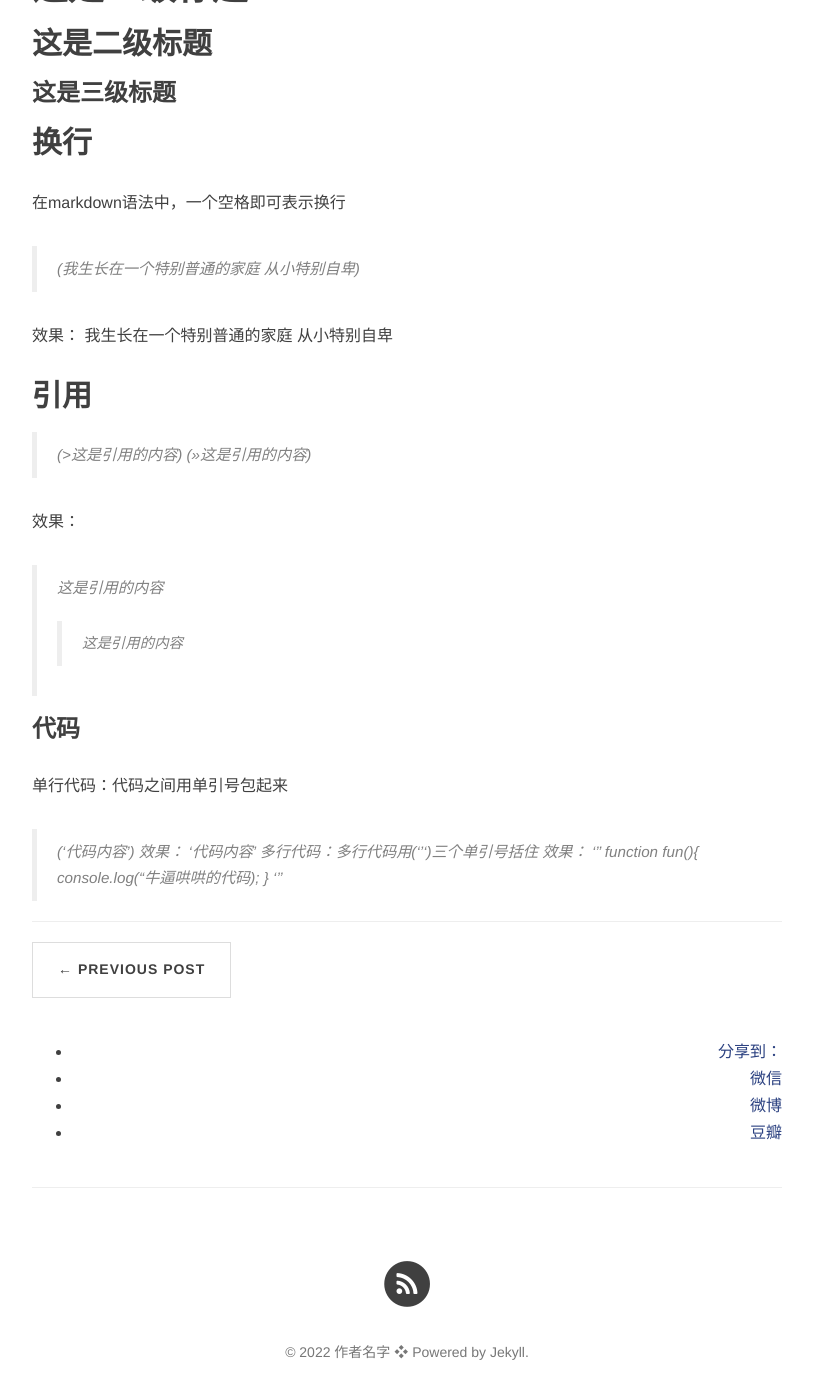
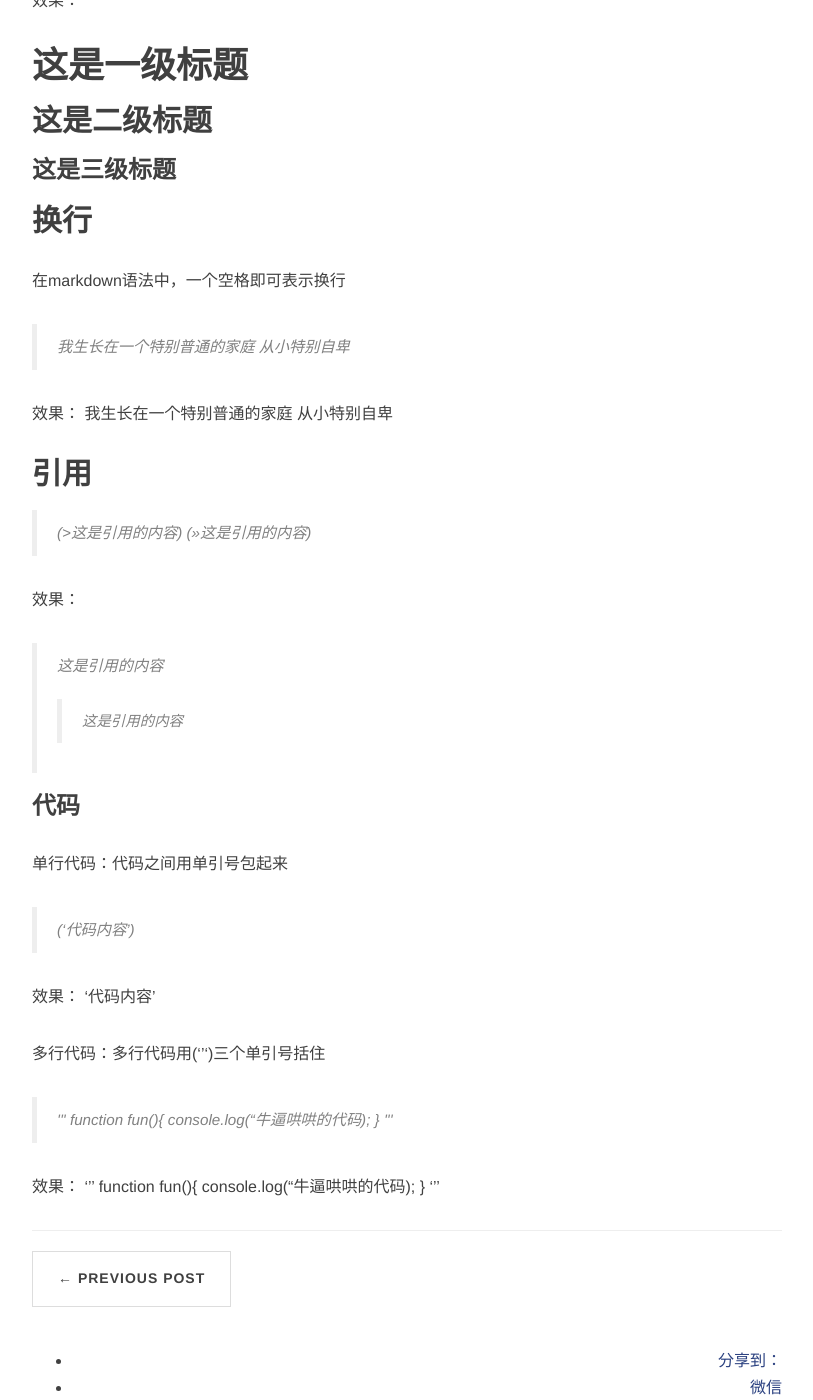
Before and after one commit to NumbNutN/NumbNutN.github.io, a Jekyll site: the page built from _posts/2022-07-19-markdown-learning.md, in a window 1280 px wide and 1400 px high, scrolled down 1009 px. Shown: the whole window, without its empty margins (233-1046 px from the left). Built offline with Jekyll 4.4.1, drawn with Linux system fonts in a browser that asks for light colours; nearby versions of some CDN libraries; comment, search, counter and statistics services are not loaded; some of the changed text lies outside the part shown.

Commit message:
Update 2022-07-19-markdown-learning.md
a few new content added

```diff
--- a/_posts/2022-07-19-markdown-learning.md
+++ b/_posts/2022-07-19-markdown-learning.md
@@ -15,10 +15,10 @@
 
 ## 标题
 上面就是一个标题，在设置为标题的文字前加上#即可，不同数量代表不同的标题级数
->\# 这是一级标题
->\#\# 这是二级标题
->\#\#\# 这是三级标题
->\#\#\#\# 这是四级标题
+>\# 这是一级标题 <br>
+>\#\# 这是二级标题 <br>
+>\#\#\# 这是三级标题 <br>
+>\#\#\#\# 这是四级标题 <br>
 
 效果：
 # 这是一级标题
@@ -27,10 +27,12 @@
 
 ## 换行
 在markdown语法中，一个空格即可表示换行
->(我生长在一个特别普通的家庭 从小特别自卑)
+>我生长在一个特别普通的家庭
+从小特别自卑
 
 效果：
-我生长在一个特别普通的家庭 从小特别自卑
+我生长在一个特别普通的家庭
+从小特别自卑
 
 ## 引用
 >(>这是引用的内容)
@@ -43,9 +45,17 @@
 ### 代码
 单行代码：代码之间用单引号包起来
 >('代码内容')
+
 效果：
 '代码内容'
+
 多行代码：多行代码用(''')三个单引号括住
+>\'\'\'
+function fun(){
+    console.log("牛逼哄哄的代码);
+}
+\'\'\'
+
 效果：
 '''
     function fun(){
```
